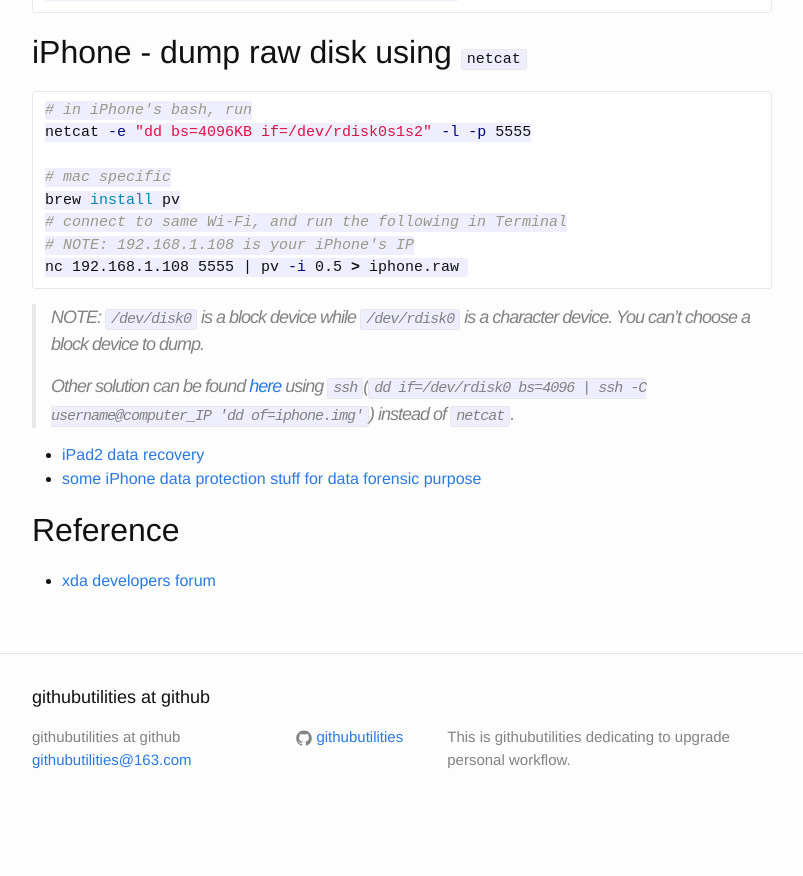
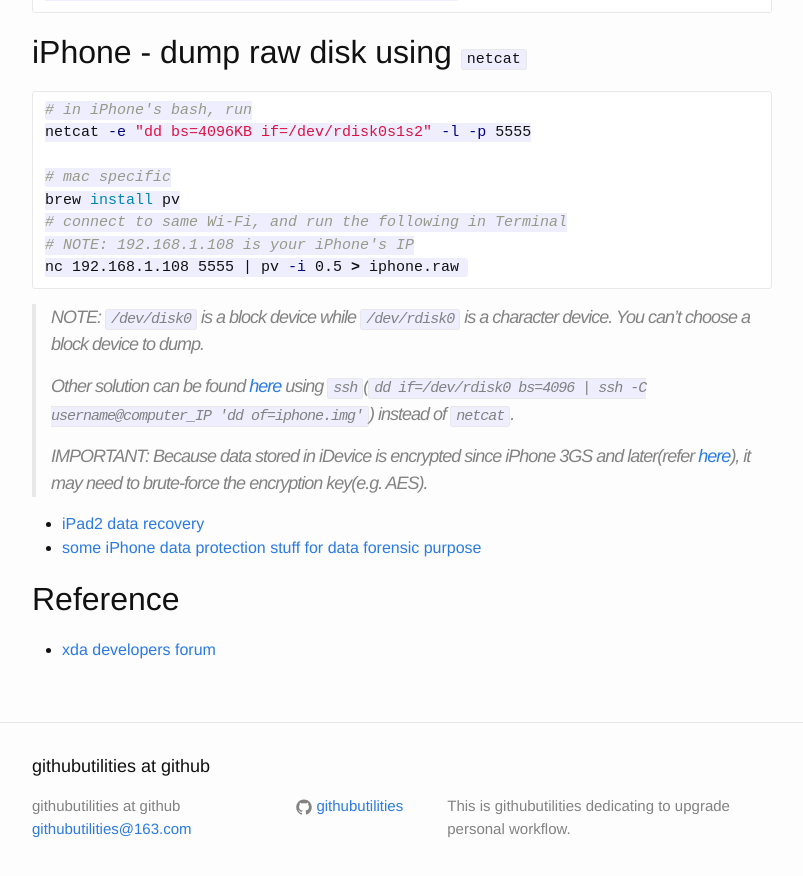
Before and after one commit to githubutilities/githubutilities.github.io, a Jekyll site: the page built from _posts/2015-01-30-android-and-iphone-internal-memory-dump.markdown, in a window 1280 px wide and 900 px high, scrolled down 771 px. Shown: the top 876 px of the window, without its empty margins (238-1041 px from the left). Built offline with Jekyll 4.4.1, drawn with Linux system fonts in a browser that asks for light colours; Markdown is read by kramdown in place of the engine named in the settings; before the commit the page ends 1602 px from its top, so only the background shows below that.

Commit message:
Add iphone internal memory encryption NOTE

```diff
--- a/_posts/2015-01-30-android-and-iphone-internal-memory-dump.markdown
+++ b/_posts/2015-01-30-android-and-iphone-internal-memory-dump.markdown
@@ -45,6 +45,8 @@
 > NOTE: `/dev/disk0` is a block device while `/dev/rdisk0` is a character device. You can't choose a block device to dump.
 >
 > Other solution can be found [here](http://www.cgsecurity.org/wiki/Recover_data_from_an_iPhone) using `ssh`(`dd if=/dev/rdisk0 bs=4096 | ssh -C username@computer_IP 'dd of=iphone.img'`) instead of `netcat`.
+>
+> IMPORTANT: Because data stored in iDevice is encrypted since iPhone 3GS and later(refer [here](https://support.apple.com/en-us/HT202064)), it may need to brute-force the encryption key(e.g. AES).
 
 * [iPad2 data recovery](http://outergalactic.org/blog/no-love-for-ipad2-data-recovery/)
 * [some iPhone data protection stuff for data forensic purpose](https://code.google.com/p/iphone-dataprotection/)
```
